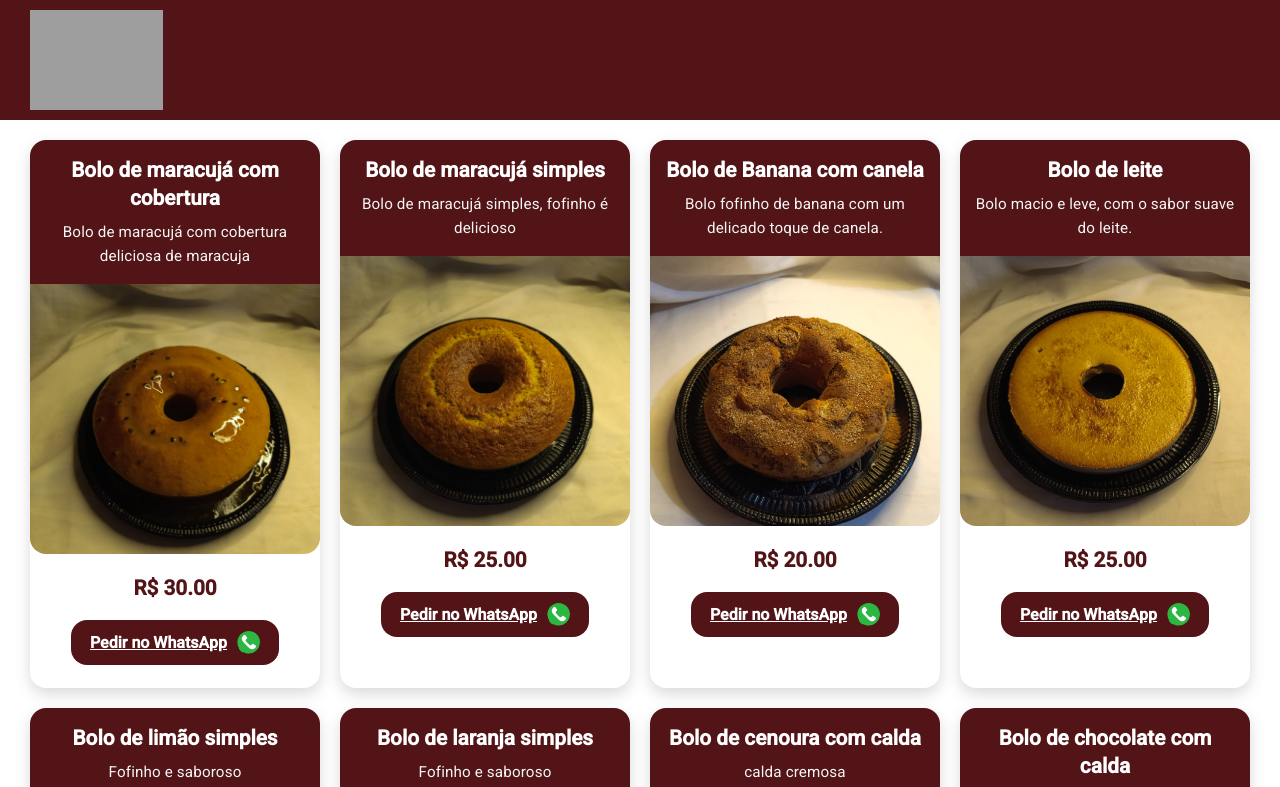
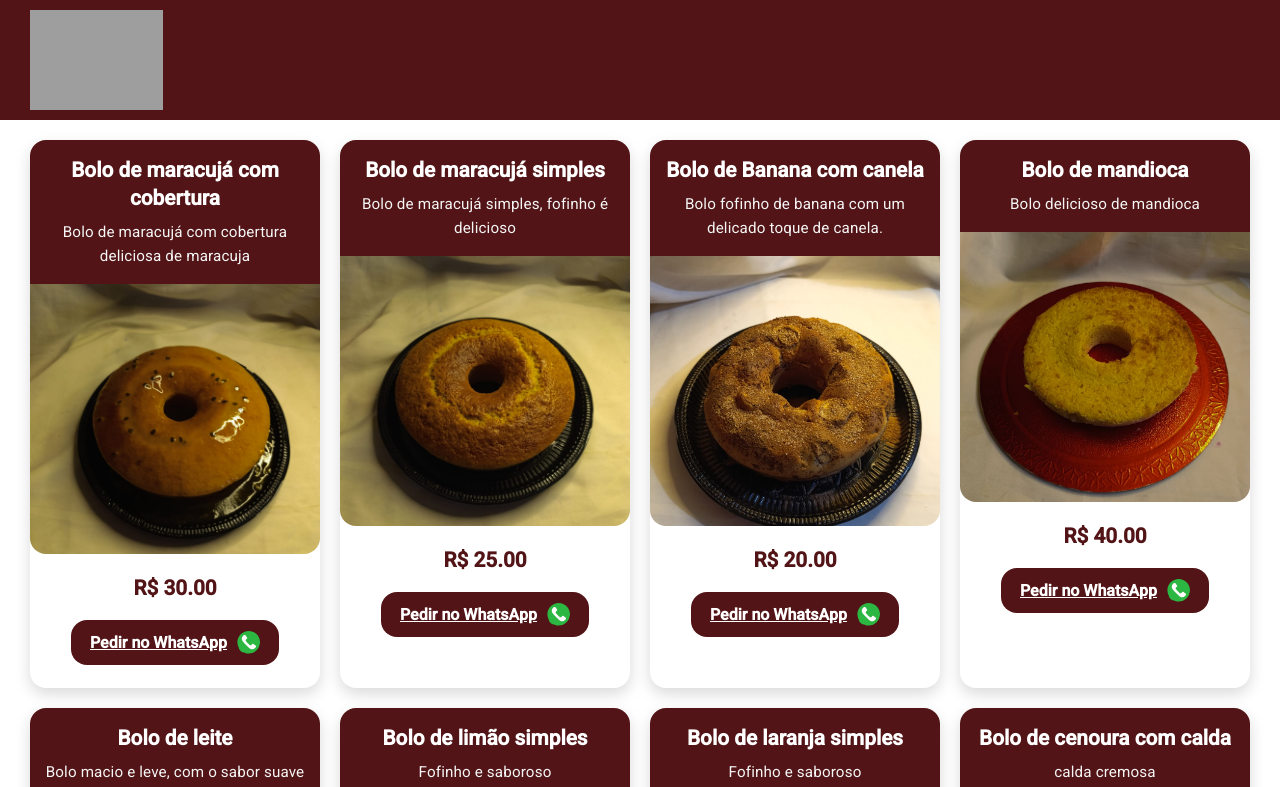
Before and after one commit to smfmo/cake-catalog, an Angular app: page /pages/catalog in a window 1280 px wide. Shown: the top 787 px of the page. Built offline with nearby package versions, Linux system fonts and the light colour scheme; grey boxes are pictures that could not be loaded.

Commit message:
feat: adicionar bolo de mandioca ao catálogo

```diff
--- a/src/app/catalog/catalog/catalog.component.ts
+++ b/src/app/catalog/catalog/catalog.component.ts
@@ -26,6 +26,12 @@ export class CatalogComponent {
       descricao: "Bolo fofinho de banana com um delicado toque de canela.",
       preco: 20.00,
       imagem: "/imgs/banana_canela.jpg"
+    },
+     {
+      nome: "Bolo de mandioca",
+      descricao: "Bolo delicioso de mandioca",
+      preco: 40.00,
+      imagem: "/imgs/bolo-mandioca.jpg"
     },
     {
       nome: "Bolo de leite",
```
Also changed, not shown: public/imgs/bolo-mandioca.jpg (added).
